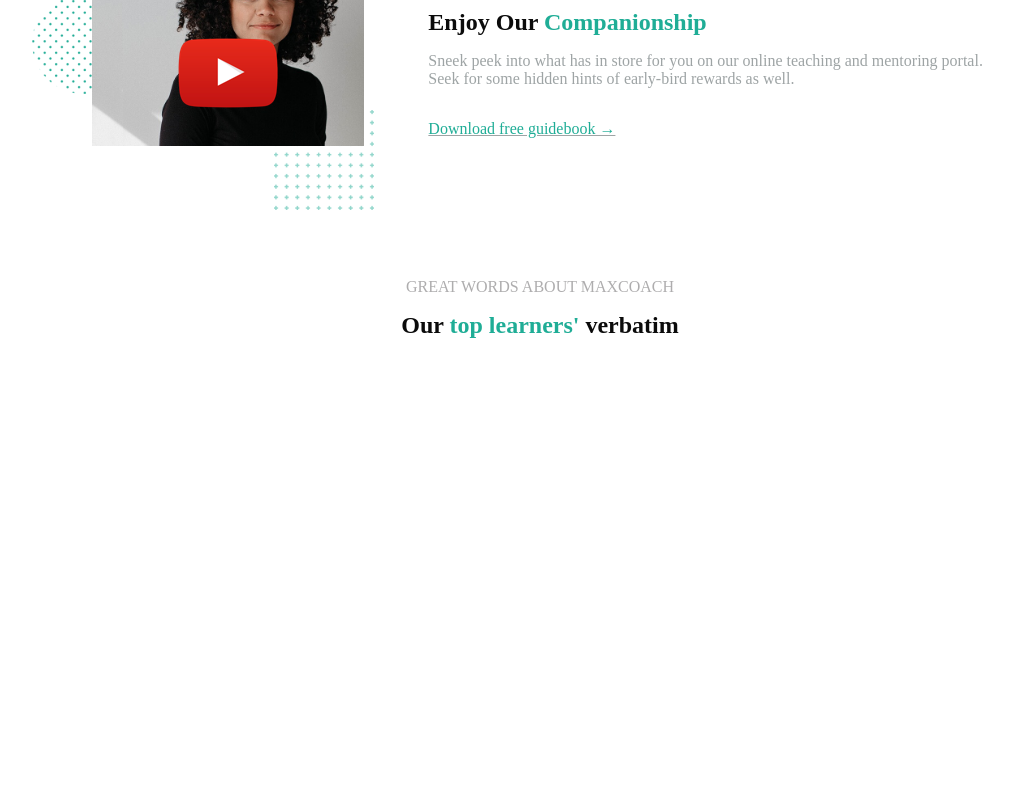
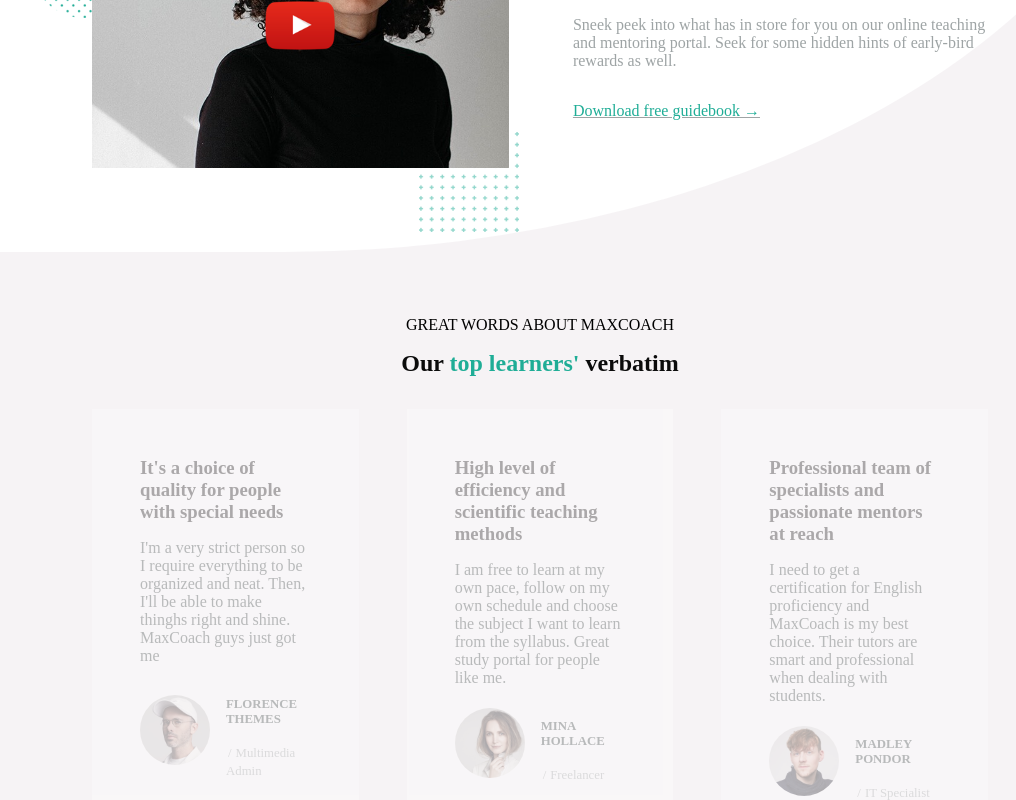
Before and after one commit to domenicolafroscia/proj-html-vuejs, a Vue app: page / in a window 1280 px wide. Shown: the part 2000-2800 px from the top of the page, without its empty margins (100-1116 px from the left). Before the commit the page ends 2403 px from the top, so only its background shows below. Built offline with nearby package versions, Linux system fonts and the light colour scheme.

Commit message:
add: section main of top learners

```diff
--- /dev/null
+++ b/src/components/AppCard.vue
@@ -0,0 +1,77 @@
+<script>
+export default {
+    props: {
+        title: String,
+        declaration: String,
+        img: String,
+        name: String,
+        task: String,
+
+    }
+}
+</script>
+
+<template>
+    <a href="">
+        <div class="card">
+            <h3>{{ title }}</h3>
+            <p>{{ declaration }}</p>
+            <div class="person">
+                <img :src="img" alt="">
+                <div class="details">
+                    <p><strong>{{ name }}</strong></p>
+                    <span>/</span>
+                    <span>{{ task }}</span>
+                </div>
+            </div>
+        </div>
+    </a>
+</template>
+
+<style scoped lang="scss">
+@use "../style/partials/variables" as *;
+.card {
+    background-color: $white;
+    padding: 3rem;
+    margin: 2rem 0;
+    transition: opacity 200ms;
+
+
+    &:not(:hover){
+        opacity: 0.3;
+    }
+
+    h3 {
+        color: black;
+    }
+
+    p {
+        padding: 1rem 0;
+        color: $outer-space;
+    }
+
+    .person {
+        display: flex;
+        align-items: center;
+
+        img {
+            width: 70px;
+            border-radius: 50%;
+        }
+
+        .details {
+             margin-left: 1rem;
+
+            p {
+                font-size: .8rem;
+            }
+
+            span {
+                font-size: .8rem;
+                color: $edward;
+                padding: 0 2px;
+            }
+        }
+    }
+}
+</style>
--- a/src/components/AppMain.vue
+++ b/src/components/AppMain.vue
@@ -1,4 +1,6 @@
 <script>
+import AppCard from './AppCard.vue';
+
 export default {
     data() {
         return {
@@ -9,7 +11,6 @@ export default {
                     title: 'Learning to Write as a Professional Author',
                     lessons: '20 Lessons',
                     students: '50 Students',
-
                 },
                 {
                     img: 'stock-full-hd-03-480x298.jpg',
@@ -66,6 +67,51 @@ export default {
                     description: 'We provide study materials with various formats: video, audio, slide, doc, prints, books and applications.',
                     link: 'Start now'
                 },
+            ],
+            topLearners: [
+                {
+                    title: "It's a choice of quality for people with special needs",
+                    declaration: "I'm a very strict person so I require everything to be organized and neat. Then, I'll be able to make thinghs right and shine. MaxCoach guys just got me",
+                    img: 'src/assets/img/testimonial-avata-03.jpg',
+                    name: 'FLORENCE THEMES',
+                    task: 'Multimedia Admin'
+                },
+                {
+                    title: 'High level of efficiency and scientific teaching methods',
+                    declaration: 'I am free to learn at my own pace, follow on my own schedule and choose the subject I want to learn from the syllabus. Great study portal for people like me.',
+                    img: 'src/assets/img/testimonial-avata-02.jpg',
+                    name: 'MINA HOLLACE',
+                    task: 'Freelancer'
+                },
+                {
+                    title: 'Professional team of specialists and passionate mentors at reach',
+                    declaration: 'I need to get a certification for English proficiency and MaxCoach is my best choice. Their tutors are smart and professional when dealing with students.',
+                    img: 'src/assets/img/testimonial-avata-04.jpg',
+                    name: 'MADLEY PONDOR',
+                    task: 'IT Specialist'
+                },
+            ],
+            results: [
+                {
+                    name: 'Successfully trained',
+                    numbers: '1790',
+                    objects: 'ENROLLED LEARNERS',
+                },
+                {
+                    name: 'Proudly Received',
+                    numbers: '19',
+                    objects: 'COUNTRYWIDE AWARDS',
+                },
+                {
+                    name: 'Firmly Estabilished',
+                    numbers: '24',
+                    objects: 'LOCAL BRANCHES',
+                },
+                {
+                    name: 'Getting Featured on',
+                    numbers: '1090',
+                    objects: 'BLOG POSTS',
+                },
             ]
         };
     },
@@ -74,6 +120,7 @@ export default {
             return new URL(`../assets/img/${img}`, import.meta.url).href;
         },
     },
+    components: { AppCard }
 };
 </script>
 
@@ -89,7 +136,9 @@ export default {
                     <img :src="getImagePath(course.img)" alt="">
                     <div class="details">
                         <h3>{{ course.price }}</h3>
-                        <a href=""><h4>{{ course.title }}</h4></a>
+                        <a href="">
+                            <h4>{{ course.title }}</h4>
+                        </a>
                         <span><i class="fa-solid fa-file-lines"></i>{{ course.lessons }}</span>
                         <span><i class="fa-regular fa-user"></i>{{ course.students }}</span>
                     </div>
@@ -101,6 +150,7 @@ export default {
 
 
     <section class="section-2">
+        <div class="background">
             <div class="container">
                 <div class="titles">
                     <p>MAXCOACH AVAILABLE COURSES</p>
@@ -126,11 +176,14 @@ export default {
                     <div class="description-enjoy">
                         <p>GET STARTED <span>EFFORTLESSLY</span></p>
                         <h2>Enjoy Our <a class="title-green" href="">Companionship</a></h2>
-                    <p>Sneek peek into what has in store for you on our online teaching and mentoring portal. Seek for some hidden hints of early-bird rewards as well.</p>
+                        <p>Sneek peek into what has in store for you on our online teaching and mentoring portal. Seek for
+                            some hidden hints of early-bird rewards as well.</p>
                         <p class="download"><a class="title-green" href="">Download free guidebook &rightarrow;</a></p>
                     </div>
                 </div>
             </div>
+        </div>
+
     </section>
 
 
@@ -140,12 +193,36 @@ export default {
                 <p>GREAT WORDS ABOUT MAXCOACH</p>
                 <h2>Our <a class="title-green" href="">top learners'</a> verbatim</h2>
             </div>
+            <div class="row">
+                <div class="col" v-for="(top, index) in topLearners" :key="index">
+                    <AppCard :title="top.title" :declaration="top.declaration" :img="top.img" :name="top.name"
+                        :task="top.task" />
+                </div>
+            </div>
+            <div class="titles">
+                <p><strong>Start today for getting <a class="title-green" href="">Online Certification</a></strong></p>
+                <h2>You can be your own guilding star with our help!</h2>
+                <div class="btn"><button>Get started now &rightarrow;</button></div>
+                <img class="decoration" src="../assets/img/maxcoach-shape-01.png" alt="">
+                <img class="decoration-1" src="../assets/img/maxcoach-shape-02.png" alt="">
+            </div>
+        </div>
+    </section>
+
+    <section class="section-4">
+        <div class="container">
+            <div class="row">
+                <div class="col" v-for="result in results" :key="result">
+                    <h3>{{ result.name }}</h3>
+                    <h2>{{ result.numbers }}</h2>
+                    <p>{{ result.objects }}</p>
+                </div>
+            </div>
         </div>
     </section>
 </template>
 
-<style scoped lang="scss">
-    @use "../style/partials/variables" as *;
+<style scoped lang="scss"> @use "../style/partials/variables" as *;
  @use "../style/partials/mixin" as *;
  @import "@fortawesome/fontawesome-free/css/all.min.css";
 
@@ -169,6 +246,7 @@ export default {
                  width: 150px;
                  height: 150px;
                  margin-right: 1rem;
+                 object-fit: cover;
              }
 
              .details {
@@ -200,25 +278,16 @@ export default {
 
      }
 
-        .btn {
-            text-align: center;
-            margin-top: 4rem;
-
-            button {
-                background-color: $mountain-meadow;
-                border: none;
-                padding: .8rem 3rem;
-                border-radius: 5px;
-                color: $white;
-                cursor: pointer;
-            }
-        }
  }
 
 
  .section-2 {
-        padding: 4rem 0;
+     background-color: $hint-of-red;
 
+    .background {
+        background-color: $white;
+        border-radius: 0 0 70% 0;
+        padding-bottom: 5rem;
 
         .row {
          @include flex(row, center, stretch, nowrap);
@@ -254,13 +323,16 @@ export default {
 
          .img-enjoy {
              position: relative;
+
              .popup {
                  width: 450px;
                  position: relative;
                  z-index: 2;
              }
 
-                .hover-1, .hover-2, .hover-3 {
+             .hover-1,
+             .hover-2,
+             .hover-3 {
                  position: absolute;
              }
 
@@ -269,6 +341,7 @@ export default {
                  transform: translate(-50%);
                  top: 40%;
                  z-index: 3;
+                 width: 70px;
              }
 
              .hover-2 {
@@ -284,6 +357,7 @@ export default {
 
          .description-enjoy {
              margin-left: 4rem;
+             width: 50%;
 
              p {
                  color: $edward;
@@ -310,12 +384,53 @@ export default {
      }
     }
 
-    .section-3 {
-        margin: 4rem 0;
  }
 
+ .section-3 {
+     padding: 4rem 0;
+     background-color: $hint-of-red;
+     margin-bottom: 4rem;
+
+     .row {
+         @include flex(row, center, stretch, nowrap);
+         gap: 3rem;
 
 
+         .col {
+             width: calc(100% / 3);
 
+         }
+     }
 
+     .titles {
+         position: relative;
+
+         p {
+             font-size: 1rem;
+             color: black;
+         }
+
+         .decoration,
+         .decoration-1 {
+             width: 80px;
+             position: absolute;
+         }
+
+         .decoration {
+            left: 70px;
+            top: 85px;
+
+         }
+
+         .decoration-1 {
+            right: 50px;
+            top: 70px;
+         }
+
+     }
+ }
+
+ .section-4 {
+
+ }
 </style>
--- a/src/style/general.scss
+++ b/src/style/general.scss
@@ -24,12 +24,27 @@ ul {
     margin: 0 auto;
 }
 
+.btn {
+    text-align: center;
+    margin-top: 4rem;
+
+    button {
+        background-color: $mountain-meadow;
+        border: none;
+        padding: .8rem 3rem;
+        border-radius: 5px;
+        color: $white;
+        cursor: pointer;
+    }
+}
+
 .titles {
     text-align: center;
 
     p {
         color: $shady-lady;
         padding-bottom: 1rem;
+        font-size: .7rem;
     }
 
     h2 {
```
Lines whose indentation alone changed are shown as unchanged.
